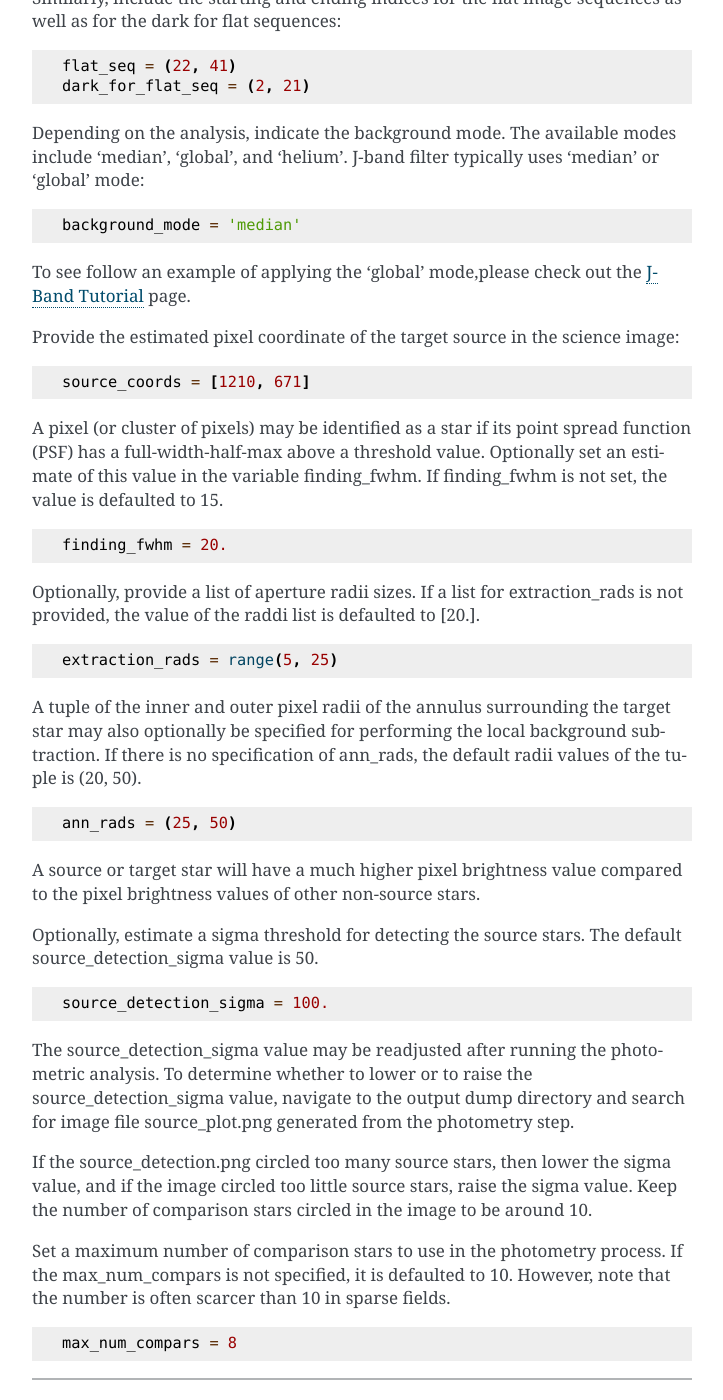
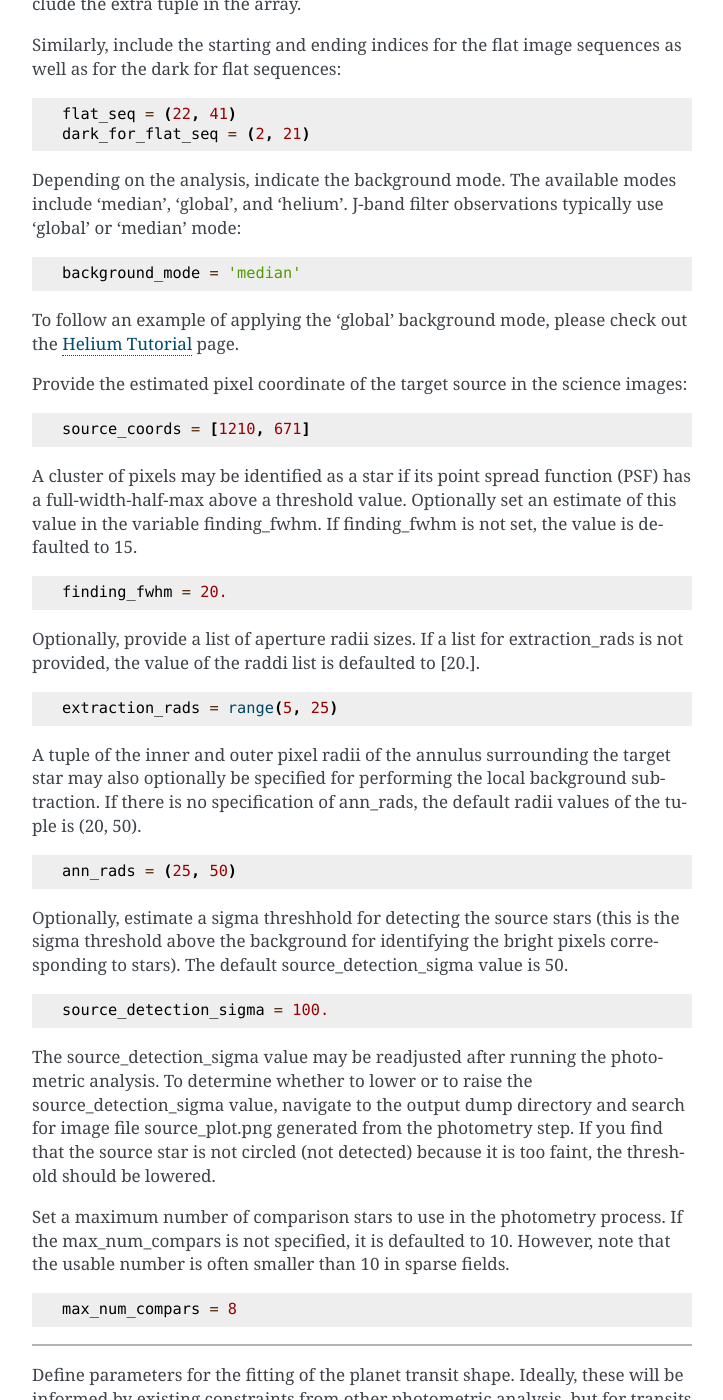
Before and after one commit to astroshrey/exowirc, a Sphinx documentation site: the page built from source/jband-tutorial.rst, in a window 1280 px wide and 1400 px high, scrolled down 1143 px. Shown: the whole window, without its empty margins (388-1111 px from the left). Built offline with Sphinx 7.4.7, drawn with Linux system fonts in a browser that asks for light colours; pages that are not in the unit, such as notebooks, are missing from menus; some of the changed text lies outside the part shown.

Commit message:
Update jband-tutorial.rst

```diff
--- a/source/jband-tutorial.rst
+++ b/source/jband-tutorial.rst
@@ -30,7 +30,7 @@
 
 Note that the output directory must be manually created before running the code.
 
-If the data is provided with a file for correcting nonlinearity in the target's brightness, indicate the absolute path to the nonlinearity file. Otherwise, leave the variable assignment as None.
+If the data requires correcting nonlinearity in the target's brightness due to detector saturation (this is uncommon and typically not required), indicate the absolute path to the nonlinearity file. Otherwise, leave the variable assignment as None or remove it.
 
 .. code-block:: Python
 
@@ -43,7 +43,7 @@
   science_seqs = [(65, 458)]
   dark_seqs = [(458, 477)]
 
-The range may be narrowed when running tests. If more than one range is analyzable, simply include the tuple in the array.
+The science image range may be narrowed when running tests of the calibration or photometry steps. If more than one range of images is analyzable, simply include the extra tuple in the array.
 
 Similarly, include the starting and ending indices for the flat image sequences as well as for the dark for flat sequences:
 
@@ -52,21 +52,21 @@
   flat_seq = (22, 41)
   dark_for_flat_seq = (2, 21)
 
-Depending on the analysis, indicate the background mode. The available modes include 'median', 'global', and 'helium'. J-band filter typically uses 'median' or 'global' mode:
+Depending on the analysis, indicate the background mode. The available modes include 'median', 'global', and 'helium'. J-band filter observations typically use 'global' or 'median' mode:
 
 .. code-block:: Python
 
   background_mode = 'median'
 
-To see follow an example of applying the 'global' mode,please check out the :doc:`jband-tutorial` page.
+To follow an example of applying the 'global' background mode, please check out the :doc:`helium-tutorial` page.
 
-Provide the estimated pixel coordinate of the target source in the science image:
+Provide the estimated pixel coordinate of the target source in the science images:
 
 .. code-block:: Python
 
   source_coords = [1210, 671]
 
-A pixel (or cluster of pixels) may be identified as a star if its point spread function (PSF) has a full-width-half-max above a threshold value. Optionally set an estimate of this value in the variable finding_fwhm. If finding_fwhm is not set, the value is defaulted to 15.
+A cluster of pixels may be identified as a star if its point spread function (PSF) has a full-width-half-max above a threshold value. Optionally set an estimate of this value in the variable finding_fwhm. If finding_fwhm is not set, the value is defaulted to 15.
 
 .. code-block:: Python
 
@@ -84,19 +84,15 @@
 
   ann_rads = (25, 50)
 
-A source or target star will have a much higher pixel brightness value compared to the pixel brightness values of other non-source stars.
-
-Optionally, estimate a sigma threshold for detecting the source stars. The default source_detection_sigma value is 50.
+Optionally, estimate a sigma threshhold for detecting the source stars (this is the sigma threshold above the background for identifying the bright pixels corresponding to stars). The default source_detection_sigma value is 50.
 
 .. code-block:: Python
 
   source_detection_sigma = 100.
 
-The source_detection_sigma value may be readjusted after running the photometric analysis. To determine whether to lower or to raise the source_detection_sigma value, navigate to the output dump directory and search for image file source_plot.png generated from the photometry step.
+The source_detection_sigma value may be readjusted after running the photometric analysis. To determine whether to lower or to raise the source_detection_sigma value, navigate to the output dump directory and search for image file source_plot.png generated from the photometry step. If you find that the source star is not circled (not detected) because it is too faint, the threshold should be lowered.
 
-If the source_detection.png circled too many source stars, then lower the sigma value, and if the image circled too little source stars, raise the sigma value. Keep the number of comparison stars circled in the image to be around 10.
-
-Set a maximum number of comparison stars to use in the photometry process. If the max_num_compars is not specified, it is defaulted to 10. However, note that the number is often scarcer than 10 in sparse fields.
+Set a maximum number of comparison stars to use in the photometry process. If the max_num_compars is not specified, it is defaulted to 10. However, note that the usable number is often smaller than 10 in sparse fields.
 
 .. code-block:: Python
 
@@ -104,7 +100,7 @@
 
 >>>>>>>>>>>>>>>>>>>>>>>>>>>>>>>>>>>>>>>>>>>
 
-Define planet params for the transit shape:
+Define parameters for the fitting of the planet transit shape. Ideally, these will be informed by existing constraints from other photometric analysis, but for transits detected at high SNR the fits should be robust for wide uniform priors:
 
 .. code-block:: Python
 
@@ -118,51 +114,57 @@
   ror_prior = ('uniform', 0., 0.15)
   jitter_prior = ('uniform', 1e-6, 1e-2)
 
-Define fitting params for the pymc3 library:
+Define the parameters to reject outliers from the final target photometry:
 
 .. code-block:: Python
 
-  tune = 1000            #number of burn-in steps per chain
-  draws = 1500           #number of steps per chain
+  sigma_cut = 5
+  filter_width = 31
+
+Define the parameters for how many steps to run the exoplanet PyMC3 posterior sampler:
+
+.. code-block:: Python
+
+  tune = 1500            #number of burn-in steps per chain
+  draws = 2500           #number of steps per chain
   target_accept = 0.99   #basically step-size tuning, closer to 1 -> small steps
 
 >>>>>>>>>>>>>>>>>>>>>>>>>>>>>>>>>>>>>>>>>>>
 
-Now begins the code segment of the sample k-band script:
+Congrats! You have now defined all of the necessary input parameters to reduce and analyze your WIRC data. Now begins the code segment to execute the functions you have just defined the inputs for. First, specify the following code as the main program to execute:
 
 .. code-block:: Python
 
   if __name__ == '__main__':
 
-First, initialize the output directories for storing the output of the calibrations and analyses:
+Next, initialize the output directories for storing the output of the calibrations and analyses:
 
 .. code-block:: Python
 
   calib_dir, dump_dir, img_dir =
     iu.init_output_direcs(output_dir, test_name)
 
-The calib_dir stores the calibrated image data that are later used for photometric analysis. The dump_dir stores the side-effect information about the images that were generated by running the functions, which may later be used in the photometric analysis or fitting later on. The img_dir stores the graph and image outputs that are useful for science.
+The calib_dir stores the calibrated image data that are later used for photometric analysis. The dump_dir stores the diagnostic information about the images that were generated by running the functions, which will later be used in the photometric analysis and fitting, along with the results of the fit. The img_dir stores the scientific analysis plots.
 
-Calibrate the science images if the calibrate_data flag is turned on by passing in the science sequence images, the dark images, the flat images, and the dark for flat images into the calibrate_all() function along with the three directories and other optional parameters:
+If you are using background_mode = 'global' and constructing a sky background frame to remove from the raw images, now is where you would construct that frame from the dithered sky background images. In this case, however, we are using the simple median subtraction method, so we can go right to the calibration of the image data:
 
 .. code-block:: Python
 
-	if calibrate_data:
-		with warnings.catch_warnings():
-			warnings.simplefilter("ignore")
-			cu.calibrate_all(
-        data_dir,
-        calib_dir,
-        dump_dir,
-				science_seqs,
-        dark_seqs,
-        dark_for_flat_seq,
-				flat_seq,
-        style = naming_style,
-				background_mode = background_mode,
-				remake_darks_and_flats = remake_darks_and_flats)
+  if calibrate_data:
+    with warnings.catch_warnings():
+    warnings.simplefilter("ignore")
+    cu.calibrate_all(data_dir,
+      calib_dir,
+      dump_dir,
+      science_seqs,
+      dark_seqs,
+      dark_for_flat_seq,
+      flat_seq,
+      style = naming_style,
+      background_mode = background_mode,
+      remake_darks_and_flats = remake_darks_and_flats)
 
-After the science images are all calibrated,with the background noises removed, they are ready for photometric analysis. Perform photometry by calling the perform_photometry() function if the photometric_extraction flag is turned on, and pass in the three basic directories as well as the science sequence images and an array of the estimated coordinates of the stars in the science sequence images:
+With the science images all calibrated and the noise removed, they are now ready for photometric analysis. Perform photometry by calling the perform_photometry function if the photometric_extraction flag is turned on, and pass in all the necessary parameters:
 
 .. code-block:: Python
 
@@ -183,21 +185,23 @@
           source_detection_sigma = source_detection_sigma,
           max_num_compars = max_num_compars)
 
-As in the calibration step, some parameters in the photometry steop have default values provided for them, which could be adjusted by users if better suited or more precise values are known.
+As in the calibration step, some parameters in the photometry step have default values provided for them, which could be adjusted by users if better suited for the specific science case. Full descriptions of the complete perform_photometry function, as well as documentation for all other ExoWIRC library functions, are available in the API section in this website.
 
-Finally, fit_for_eclipse:
+Finally, fit the extracted photometry for the transit profile by calling the fit_for_eclipse function with all necessary parameters:
 
 .. code-block:: Python
 
-  	if fit_for_eclipse:
-		with warnings.catch_warnings():
-			warnings.simplefilter("ignore")
-			best_ap = fu.quick_aperture_optimize(dump_dir, img_dir,
-				extraction_rads)
-			fu.fit_lightcurve(dump_dir, img_dir, best_ap,
-				background_mode, covariate_names, texp,
-				r_star_prior, t0_prior, period_prior,
-				a_rs_prior, b_prior, jitter_prior,
-				phase = phase, ror_prior = ror_prior,
-				tune = tune, draws = draws,
-				target_accept = target_accept)
+  if fit_for_eclipse:
+    with warnings.catch_warnings():
+    warnings.simplefilter("ignore")
+    best_ap = fu.quick_aperture_optimize(dump_dir, img_dir,
+		extraction_rads)
+		fu.fit_lightcurve(dump_dir, img_dir, best_ap,
+		background_mode, covariate_names, texp,
+		r_star_prior, t0_prior, period_prior,
+		a_rs_prior, b_prior, jitter_prior,
+		phase = phase, ror_prior = ror_prior,
+		tune = tune, draws = draws,
+		target_accept = target_accept)
+
+This concludes the J-band tutorial. Download the J-band sample script (and ask for some WIRC J-band data) and try it out!
```
Also changed, not shown: other parts of source/jband-tutorial.rst (+2 -2 lines).
